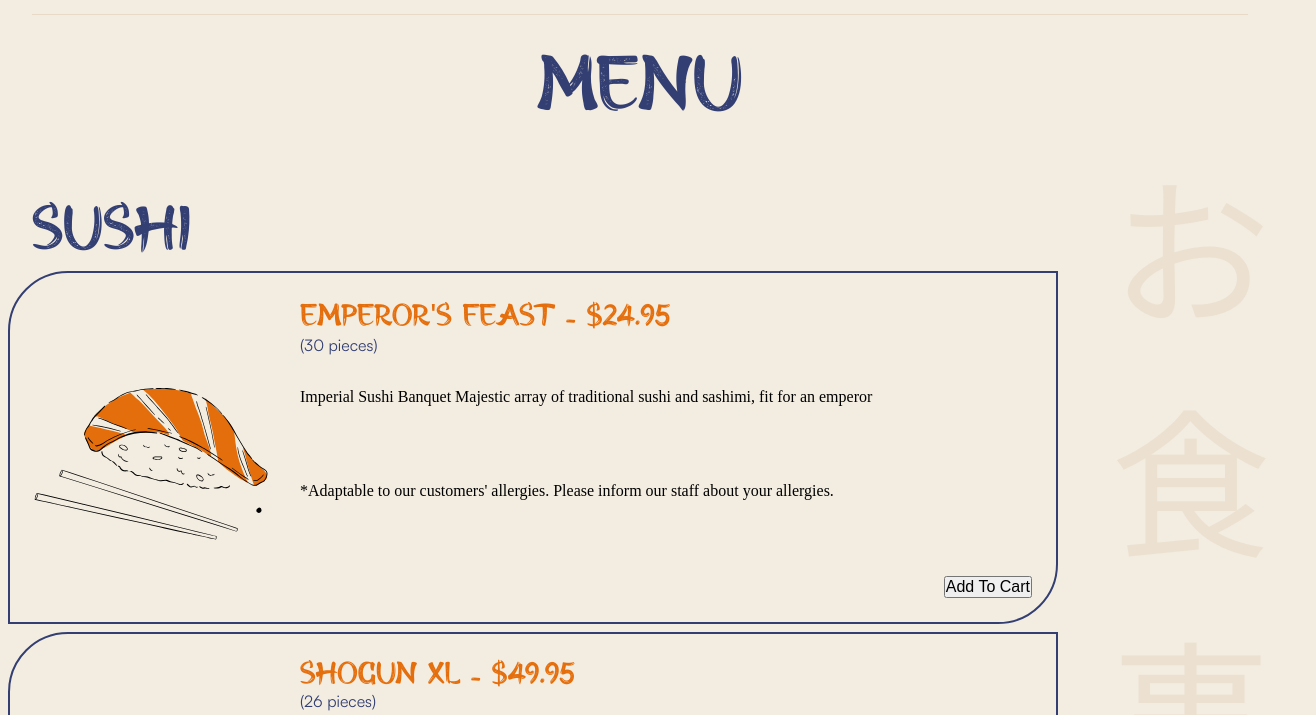
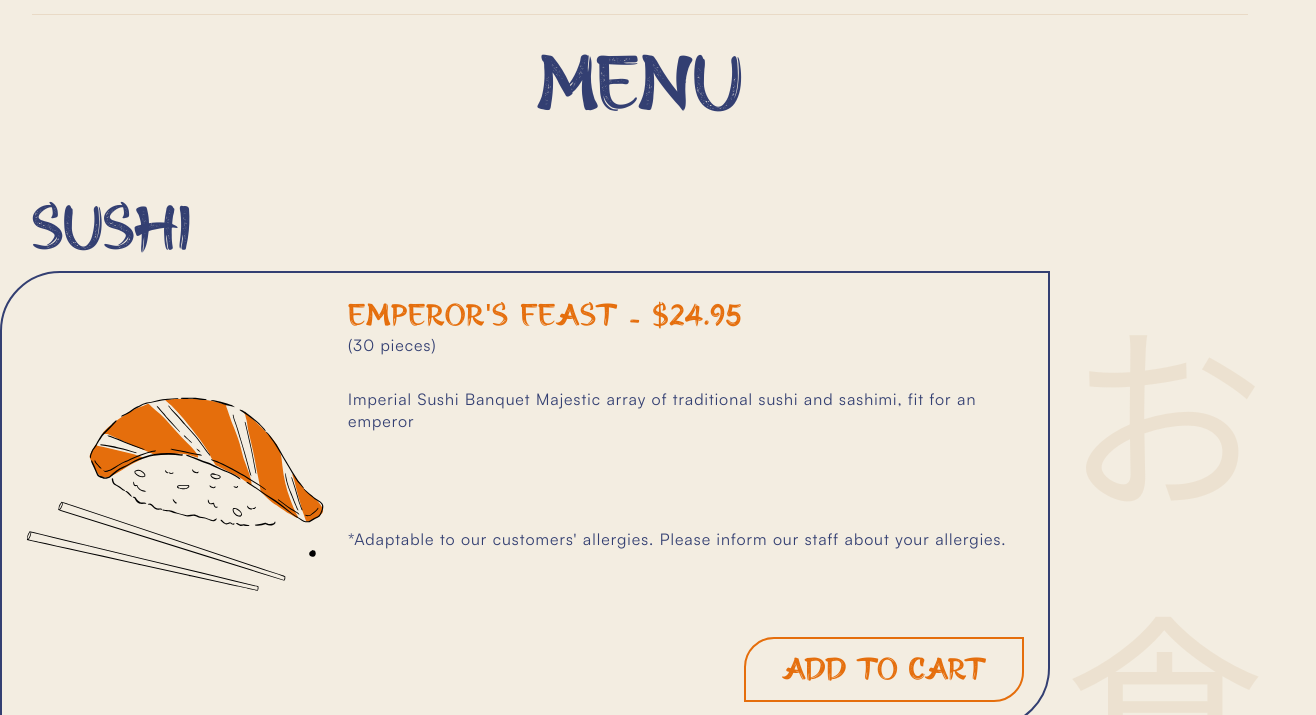
Before and after one commit to GabrielDevJourney/Restaurant-Page, a website built with webpack: page src/template.html in a window 1280 px wide. Both pictures are taken after a click on the link "Menu". Shown: the part 85-800 px from the top of the page, 1316 px wide, since content can reach past the window. Built offline with nearby package versions, Linux system fonts and the light colour scheme.

Commit message:
overall menu page styling

```diff
--- a/src/styles/menu.css
+++ b/src/styles/menu.css
@@ -19,6 +19,7 @@
 .mainContentContainer{
     display: flex;
     flex-direction: row;
+    margin-bottom: 3rem;
 }
 .menuCategoriesContainer{
     width: 1300px;
@@ -34,8 +35,9 @@
 }
 .japoneseText{
     font-family: var(--font-secondary);
-    width: 250px;
-    font-size: 10rem;
+    width: 200px;
+    font-size: 12.5rem;
     color: var(--color-decor);
     font-weight: 500;
+    padding-top: 136px;
 }
--- a/src/styles/menuItem.css
+++ b/src/styles/menuItem.css
@@ -13,7 +13,8 @@
     border: 2px var(--color-primary) solid;
     border-radius: 60px 0 60px 0;
     padding: 1rem;
-    margin: 0.5rem;
+    margin: 0.5rem 0 1rem 0;
+    letter-spacing: 1px;
 }
 
 .categorySectionHeadingText{
@@ -22,17 +23,22 @@
     color: var(--color-primary);
     font-size: 4rem;
 }
-.imgContainer,
+.imgContainer{
+    padding: 0.5rem;
+}
 .priceNamePiecesContainer,
 .descriptionContainer,
 .extraInfoContainer,
 .dishCardBtnContainer{
-    padding: 0.5rem;
+    padding: 0.5rem 0.5rem 0.5rem 0;
 }
 .imgContainer{
     grid-area: img;
 }
-
+.imgToDisplay{
+    width: 298px;
+    height: 213px;
+}
 .priceNamePiecesContainer{
     grid-area: name;
 }
@@ -49,6 +55,19 @@
 .descriptionContainer{
     grid-area: description;
 }
+.descritptionText{
+    padding-bottom: 0.5rem;
+}
+.descritptionText,
+.extraInfoText,
+.ingridientsText{
+    color: var(--color-primary);
+    font-family: var(--font-secondary);
+    font-weight: 500;
+}
+.ingredientsLabel{
+    font-weight: bold;
+}
 
 .extraInfoContainer{
     grid-area: extraInfo;
@@ -57,3 +76,14 @@
 .dishCardBtnContainer{
     grid-area: btn;
 }
+.cardBtnAddToCart{
+    width: 280px;
+    height: 65px;
+    background-color: var(--color-background);
+    font-family: var(--font-main);
+    font-size: 2rem;
+    font-weight: 500;
+    color: var(--color-accent);
+    border: 2px var(--color-accent) solid;
+    border-radius: 30px 0 30px 0 ;
+}
```
